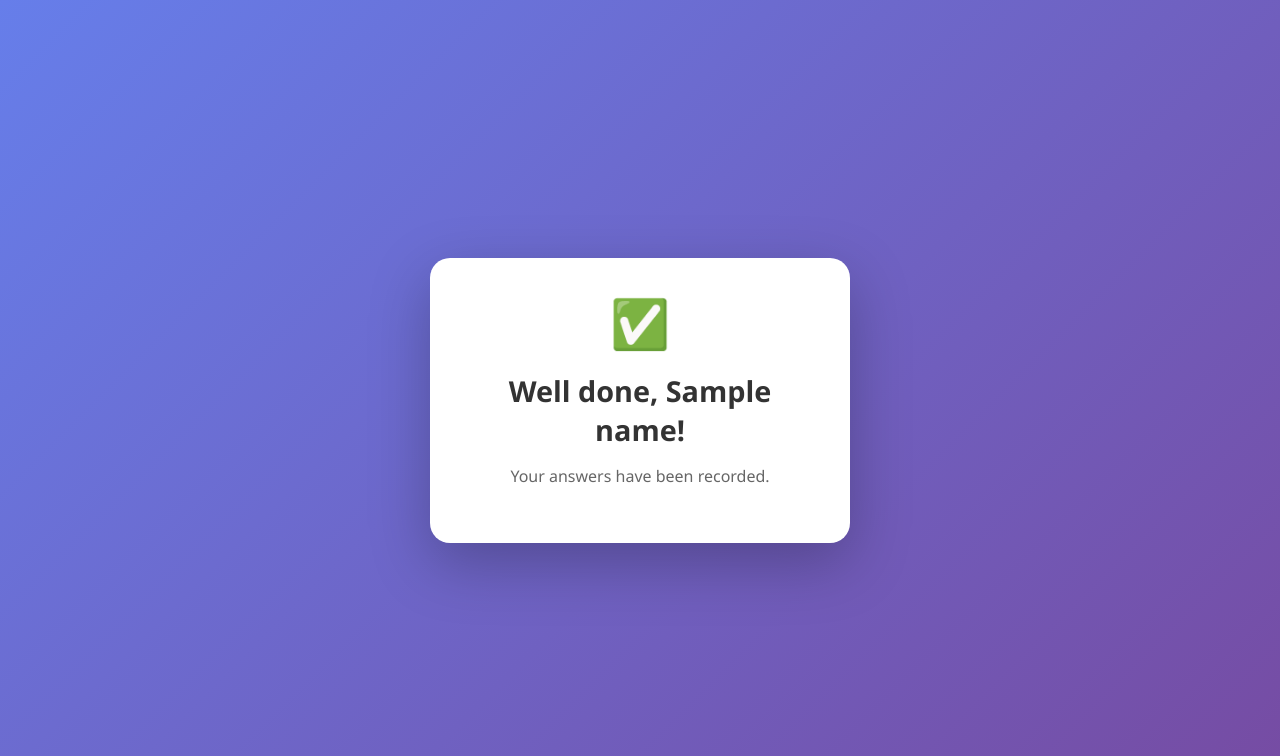
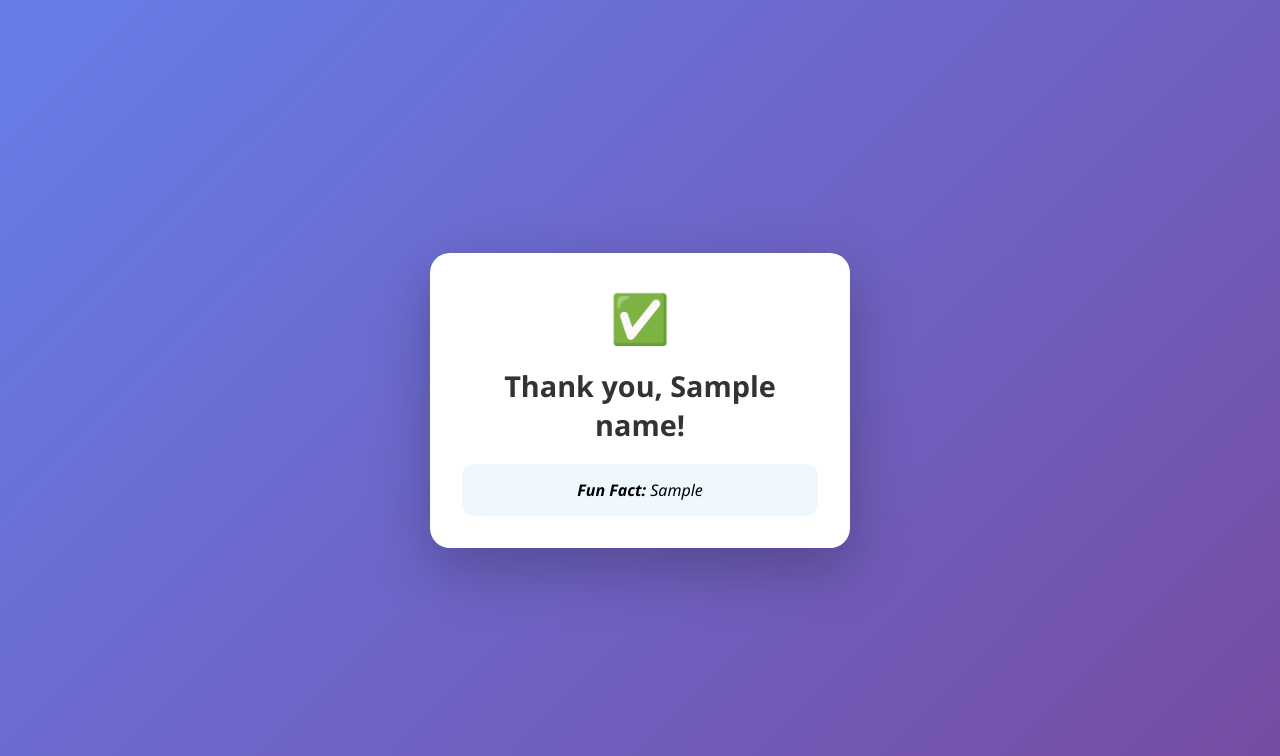
Before and after one commit to georgepol1023/Quiz, a Flask app: template templates/complete.html in a window 1280 px wide. Shown: the top 756 px of the page. Run offline with Flask 3, Linux system fonts and the light colour scheme; the template is opened without the code that fills it: most values are stand-ins (such as "Sample title", 1, 10 or a date in 2020).

Commit message:
fun fact

```diff
--- a/app.py
+++ b/app.py
@@ -82,6 +82,8 @@ def quiz_question():
 
 @app.route("/complete")
 def complete():
+    FUN_FACT = "Did you know? The Bible is the most translated book in the world, available in over 3,000 languages!"
+
     # Make sure the user actually has answers
     if 'name' not in session or 'answers' not in session:
         return redirect(url_for('index'))
@@ -111,7 +113,10 @@ def complete():
                            name=name,
                            theme=theme,
                            score=score,
+                           fun_fact=FUN_FACT,
                            total_questions=len(quiz))
+
+
 
 if __name__ == "__main__":
     app.run(host="0.0.0.0", port=5000)
--- a/templates/complete.html
+++ b/templates/complete.html
@@ -61,10 +61,14 @@
 
 <body>
 
+
 <div class="card">
   <div class="done">✅</div>
-  <h2>Well done, {{ name }}!</h2>
-  <p>Your answers have been recorded.</p>
+  <h2>Thank you, {{ name }}!</h2>
+
+  <div style="margin-top: 20px; font-style: italic; background: #f0f8ff; padding: 15px; border-radius: 12px; text-align: center;">
+    <strong>Fun Fact:</strong> {{ fun_fact }}
+  </div>
 </div>
 
 </body>
```
